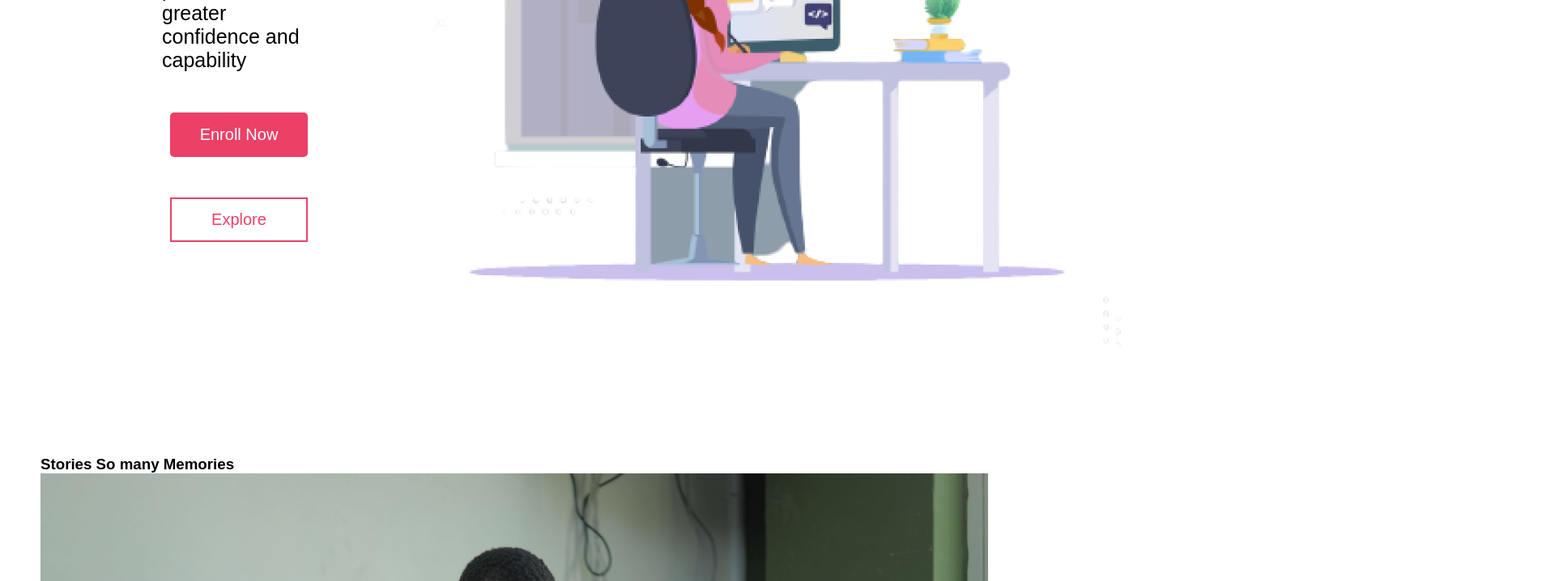
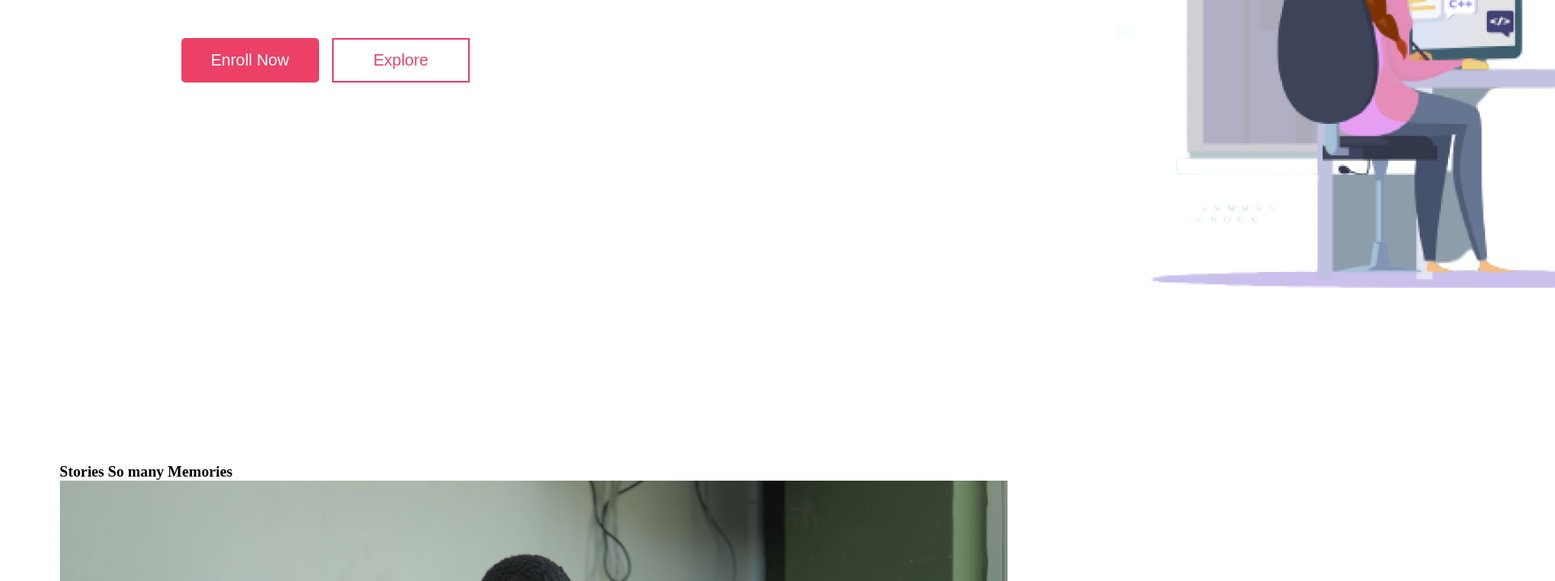
Before and after one commit to cesarWrites/moringa-project, a plain HTML site: page index.html in a window 1280 px wide. Shown: the part 612-1330 px from the top of the page at 81% size, 1920 px wide, since content can reach past the window. Drawn offline with Linux system fonts and the light colour scheme.

Commit message:
Modify styling for the container div

```diff
--- a/Assets/styles.css
+++ b/Assets/styles.css
@@ -1,12 +1,12 @@
 
 *{
-    font-family: 'Nunito', Arial, Helvetica, sans-serif;
     padding: 0;
     margin: 0;
 }
-*{
-    padding: 0;
-    margin: 0;
+.container{
+    padding-left: 2%;
+    padding-right: 2%;
+    width: fit-content;
 }
 body{
     margin-right: 50px;
@@ -76,11 +76,11 @@ color: black;
     width: 170px;
     border-radius: 5px;
     border: none;
-    margin: 0 10px;
     font-size: 20px;
     font-weight: 500;
     padding: 0 10px;
     color: #ffffff;
+    margin-top: 5%;
   }
   .content1{
       display: flex;
```
